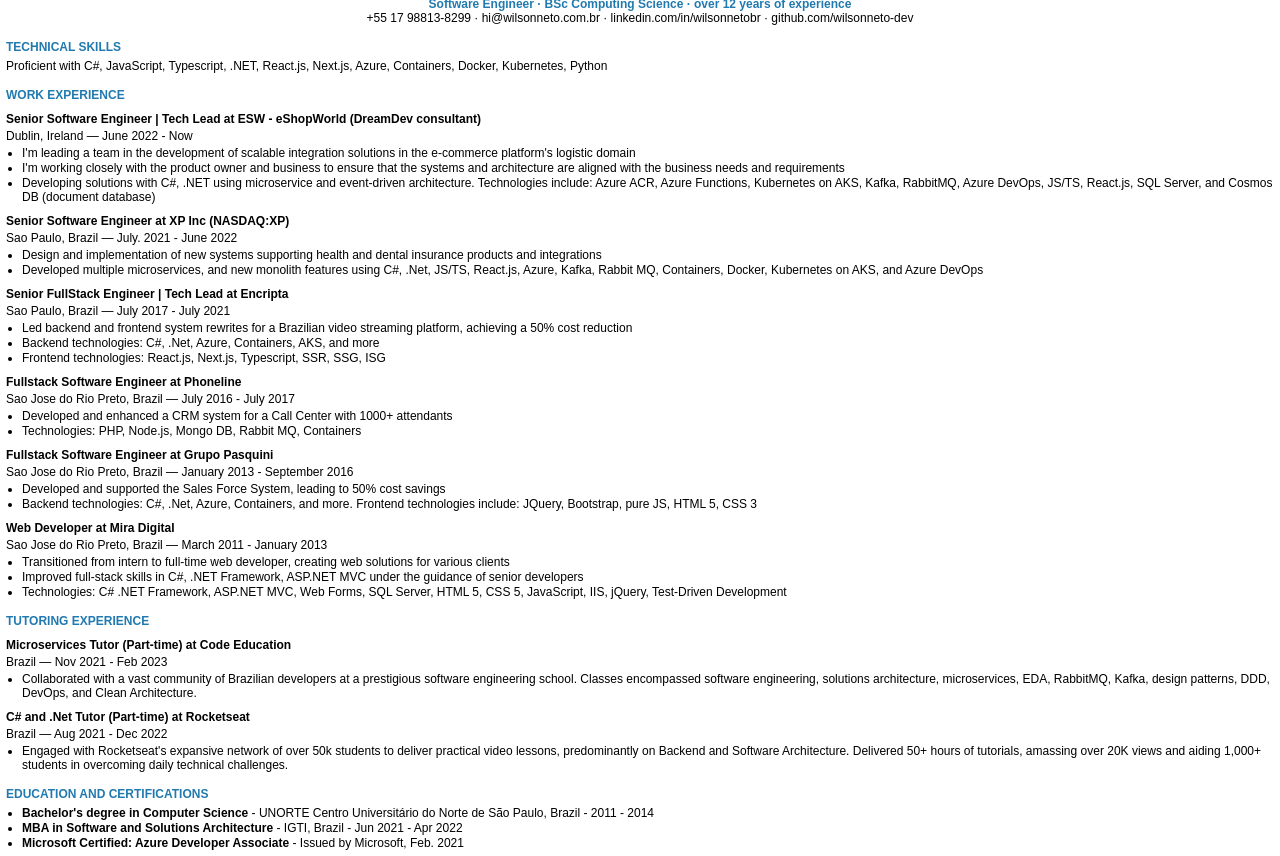
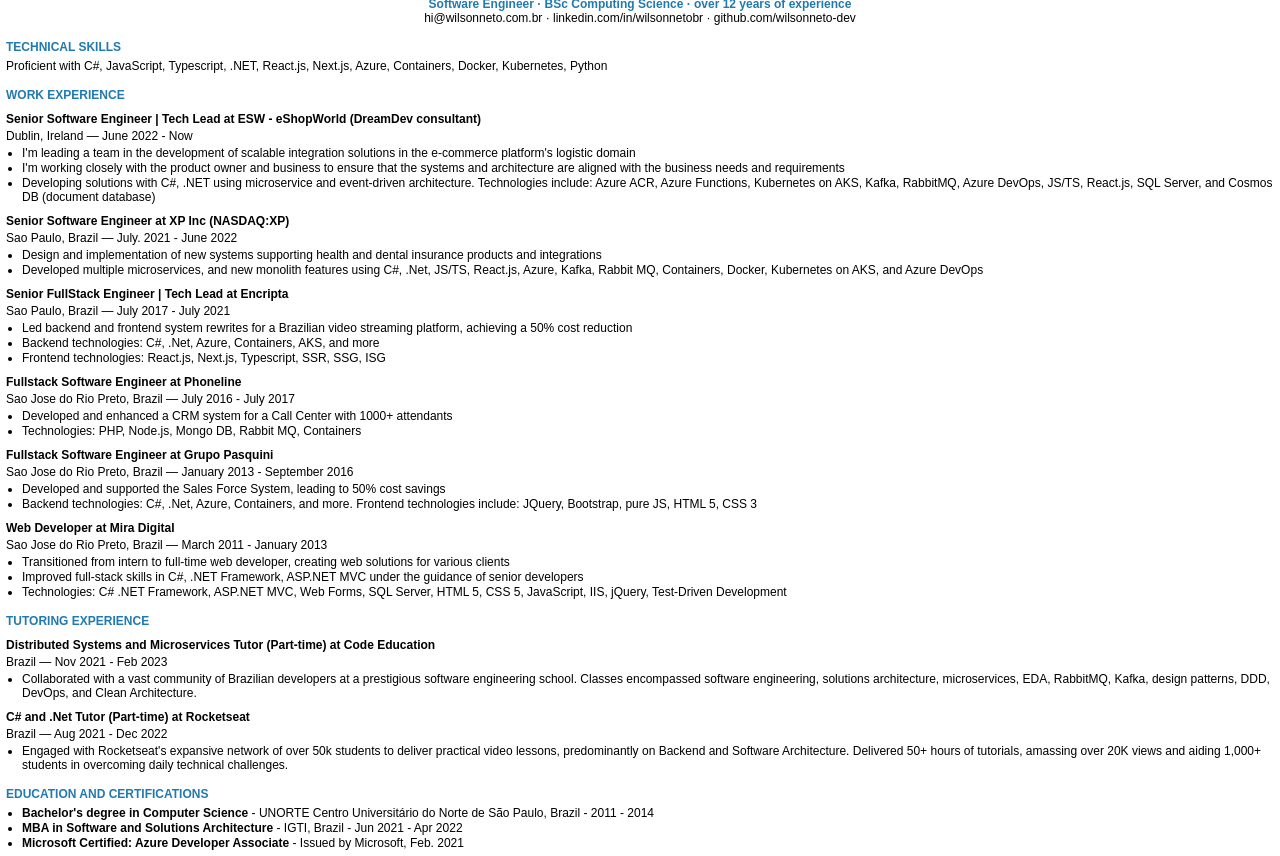
Before and after one commit to wilsonneto-dev/resume, a plain HTML site: page index.html in a window 1280 px wide. Shown: the part 37-893 px from the top of the page. Drawn offline with Linux system fonts and the light colour scheme.

Commit message:
Update index.html

```diff
--- a/index.html
+++ b/index.html
@@ -54,7 +54,7 @@
       <h1>Wilson Neto B. R. Gomes</h1>
       <p class="title">Software Engineer · BSc Computing Science · over 12 years of experience</p>
       <p>
-        +55 17 98813-8299 · hi@wilsonneto.com.br ·
+        hi@wilsonneto.com.br ·
         <a target="_blank" href="https://www.linkedin.com/in/wilsonnetobr"
           >linkedin.com/in/wilsonnetobr</a
         >
@@ -164,7 +164,7 @@
     <h2>TUTORING EXPERIENCE</h2>
 
     <div class="tutoring-experience">
-      <h3>Microservices Tutor (Part-time) at Code Education</h3>
+      <h3>Distributed Systems and Microservices Tutor (Part-time) at Code Education</h3>
       <p>Brazil — Nov 2021 - Feb 2023</p>
       <ul>
         <li>
```
